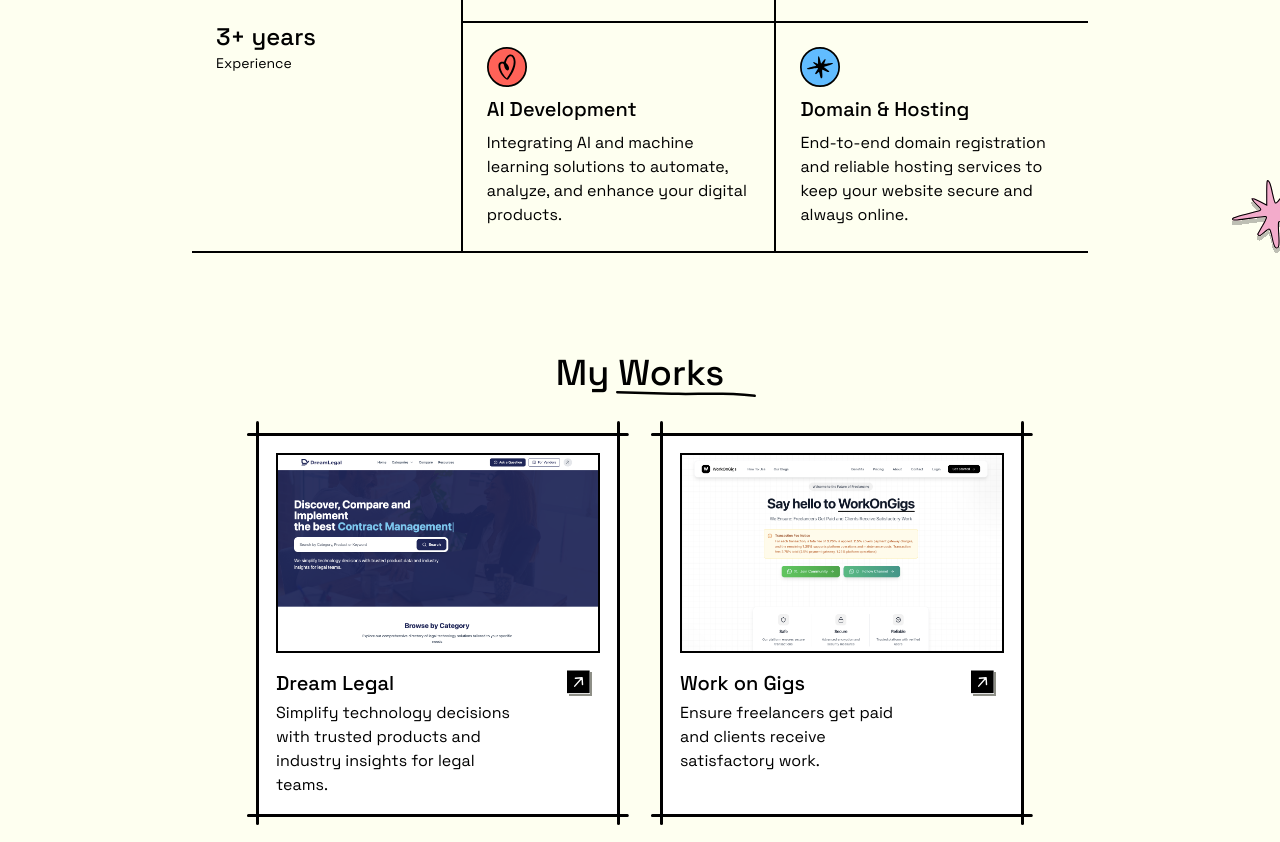
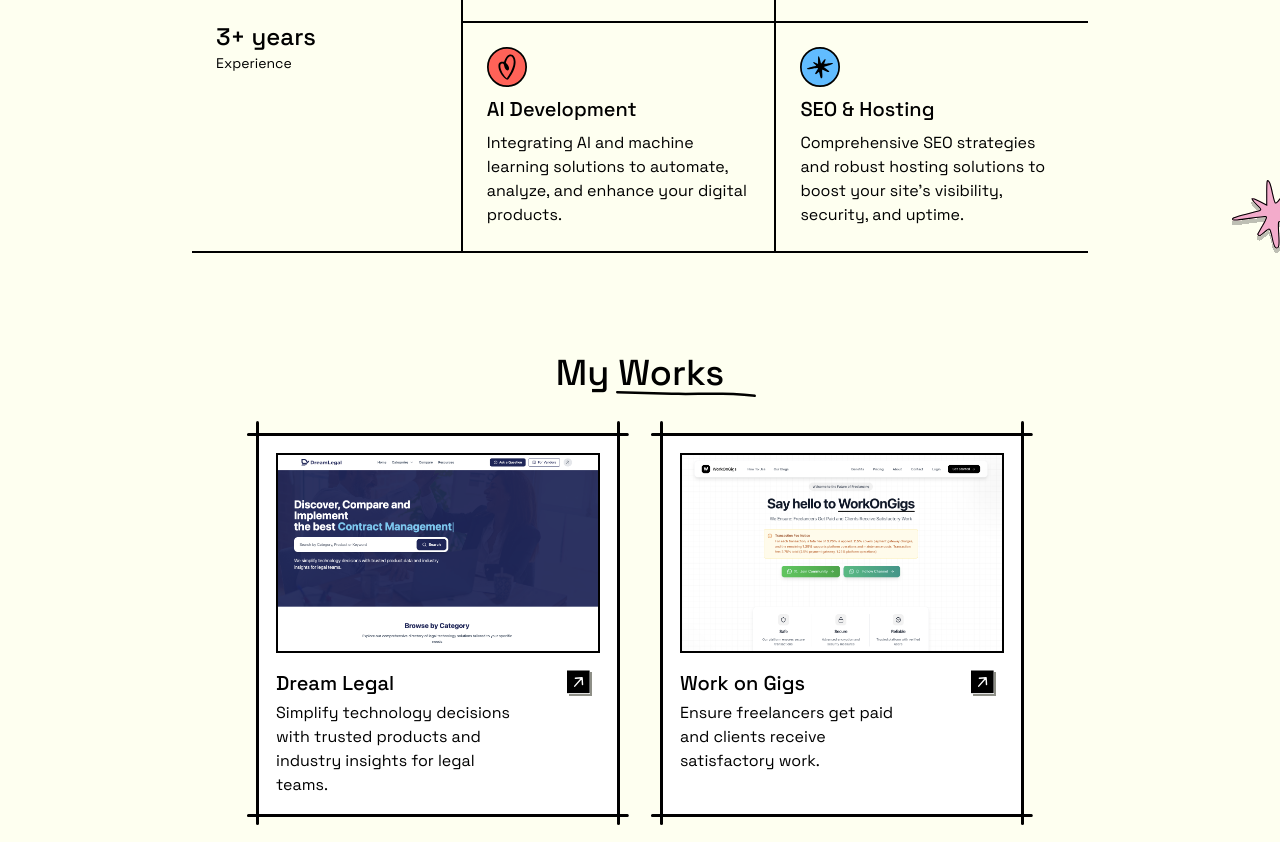
Before and after one commit to ditinagrawal/portfolio, an Astro site: page / in a window 1280 px wide. Shown: the part 2551-3393 px from the top of the page. Built offline with nearby package versions, Linux system fonts and the light colour scheme; Astro itself is replaced by a stand-in of ours.

Commit message:
service update

```diff
--- a/src/components/Service.astro
+++ b/src/components/Service.astro
@@ -29,8 +29,8 @@
      icon: uiIcon
   },
   {
-     name: `Domain & Hosting`,
-     desc: `End-to-end domain registration and reliable hosting services to keep your website secure and always online.`,
+     name: `SEO & Hosting`,
+     desc: `Comprehensive SEO strategies and robust hosting solutions to boost your site's visibility, security, and uptime.`,
      icon: protoIcon
   },
 ]
```
